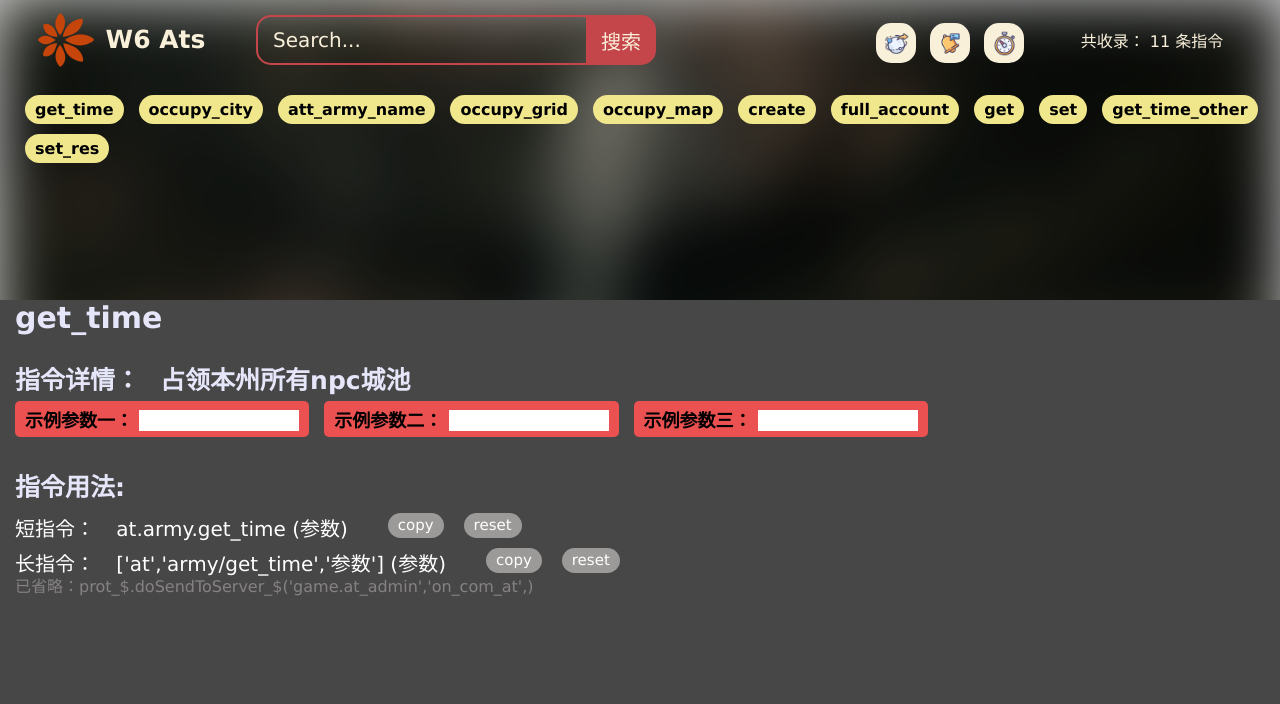
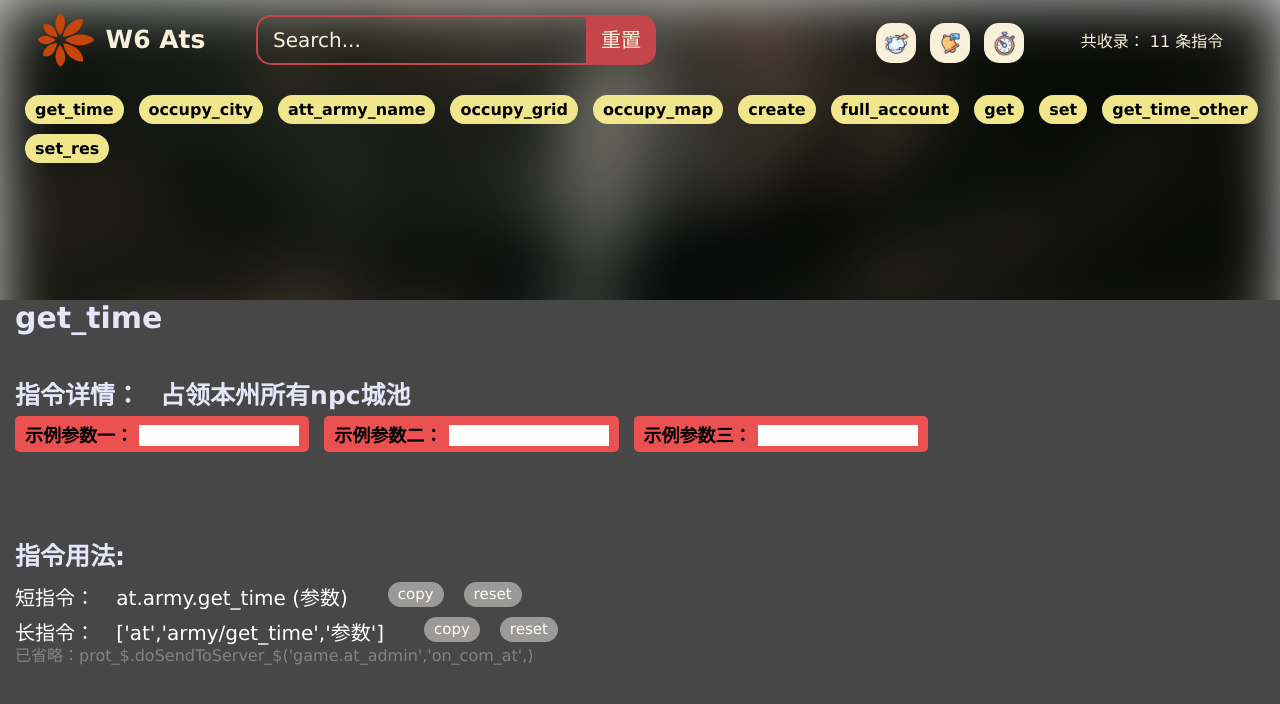
Before and after one commit to michaelxuzhi/at_platform_next, a plain HTML site: page w6_at_platform-next/index.html in a window 1280 px wide. Both pictures are taken after a click on the item "get_time". Drawn offline with Linux system fonts and the light colour scheme.

Commit message:
#搜索按钮改为重置，调整了指令详情区域的布局

```diff
--- a/w6_at_platform-next/index.html
+++ b/w6_at_platform-next/index.html
@@ -29,10 +29,11 @@
                   placeholder="Search..."
                   name="keyWord"
                 />
-                <button id="search_btn" class="search-btn"></button>
-                <label id="search_label" class="data-list" for="ats">
+                <!-- <button id="search_btn" class="search-btn"></button> -->
+                <span id="search_btn" class="search-btn"></span>
+                <!-- <label id="search_label" class="data-list" for="ats"> -->
                   <!-- <div class="list">1</div> -->
-                </label>
+                <!-- </label> -->
               </form>
             </div>
             <div class="btns">
@@ -68,12 +69,11 @@
             </ul>
           </div>
         </div>
-        </div>
         <div class="footer">
           <div class="ctx-m-body">
             <div class="m-top">
               <div class="m-top-title">
-                <span id="at_name">{指令名称}</span>
+                <span id="at_name">{示例指令名称}</span>
               </div>
               <div class="m-top-list">
                 <ul id="at_child_list_ul">
@@ -133,6 +133,7 @@
             </div>
           </div>
         </div>
+        </div>
       </div>
     </div>
     <script type="module" src="./scripts/index.js"></script>
--- a/w6_at_platform-next/scripts/data/data.js
+++ b/w6_at_platform-next/scripts/data/data.js
@@ -9,11 +9,7 @@ let guide = {
       desc: '占领本州所有npc城池',
       author: 'xuzhi',
       time: '20211025',
-      params: [
-        { params1: '示例参数一' },
-        { params2: '示例参数二' },
-        { params3: '示例参数三' },
-      ],
+      params: [{ params1: '示例参数一' }, { params2: '示例参数二' }],
       example: 'at.guide.get()',
     },
     set: {
@@ -88,6 +84,9 @@ let guild = {
         { params1: '示例参数一' },
         { params2: '示例参数二' },
         { params3: '示例参数三' },
+        { params4: '示例参数四' },
+        { params5: '示例参数五' },
+        { params6: '示例参数六' },
       ],
       example: 'at.guild.get()',
     },
--- a/w6_at_platform-next/scripts/index.js
+++ b/w6_at_platform-next/scripts/index.js
@@ -27,21 +27,11 @@ function total_num(atObj) {
   }
   return num;
 }
-// 获取data下子指令
-// function get_ats(atObj) {
-//   let ats_arr_desc = [];
-//   for (const key in atObj) {
-//     if (Object.hasOwnProperty.call(atObj, key)) {
-//       ats_arr_desc.push(atObj[key].at_arr());
-//     }
-//   }
-//   console.log(ats_arr_desc);
-//   return ats_arr_desc;
-// }
 
 // 全局声明区域
 let at_list_ul = $('#at_list_ul'); // content内容的at_list_ul，at列表
 let search_input = $('#search_input'); // 搜索输入框
+let search_btn = $('#search_btn'); // 重置按钮
 let at_num = $('#at_num'); // 指令数量
 let at_name = $('#at_name'); // 指令名称
 let at_desc = $('#at_desc'); // 指令描述
@@ -72,7 +62,7 @@ function renderAtList(e) {
 
 function listenerAt(e) {
   let at_li_list = $('.list');
-  console.log(at_li_list);
+  // console.log(at_li_list);
   for (const item of at_li_list) {
     // 每个at指令携带信息
     let at_parentName = item.getAttribute('data-parentName');
@@ -89,6 +79,10 @@ function renderAtInfo(e) {
   at_name.innerText = at_target.name;
   at_desc.innerText = at_target.desc;
   let paramsList = at_target.params;
+  // 先清空
+  at_child_params_list_ul.innerHTML = '';
+  // 重置初始指令
+  at_params_long.style.display = 'none';
   if (paramsList) {
     paramsList.forEach((element, params_idx) => {
       let value = Object.values(element);
@@ -112,6 +106,7 @@ function renderAtInfo(e) {
     // let params_list = [];
     let num = params_inputs.length;
     params_inputs.forEach((input, index) => {
+      // console.log(index);
       input.oninput = () => {
         window[`a_${index}`] = input.value;
         for (let i = 0; i < num; i++) {
@@ -150,11 +145,19 @@ function renderAtInfo(e) {
   at_long.innerText = atStr_long;
 }
 
+function addGlobalStyle() {
+  // 用来CSS控制的style插入;
+  let atSearchItemStyle = document.getElementsByTagName('style');
+  if (atSearchItemStyle.length === 0) {
+    atSearchItemStyle = document.createElement('style');
+    document.querySelector('head').appendChild(atSearchItemStyle);
+  }
+  // console.log(atSearchItemStyle);
+  return atSearchItemStyle;
+}
 function searchAt(e) {
   // 搜索框筛选功能的实现
-  // 用来CSS控制的style插入;
-  let atSearchItemStyle = document.createElement('style');
-  document.querySelector('head').appendChild(atSearchItemStyle);
+  let atSearchItemStyle = addGlobalStyle();
   search_input.addEventListener('input', function() {
     let val = this.value.trim().toLowerCase();
     if (val !== '') {
@@ -169,8 +172,33 @@ function searchAt(e) {
   });
 }
 
-at_btn_copy_short.addEventListener('click', copyShort);
-at_btn_copy_long.addEventListener('click', copyLong);
+function eventListener() {
+  search_btn.addEventListener('click', resetSearchInput);
+  at_btn_copy_short.addEventListener('click', copyShort);
+  at_btn_copy_long.addEventListener('click', copyLong);
+}
+
+function resetSearchInput(e) {
+  let atSearchItemStyle = addGlobalStyle()[0];
+  search_input.value = '';
+  atSearchItemStyle.innerHTML = '';
+  // console.log(atSearchItemStyle.innerHTML);
+  // 指令详情的重置
+  // 先清空本身
+  at_child_list_ul.innerHTML = '';
+  // 清空子模块下内容：指令名称+指令描述+指令参数
+  at_name.innerText = '{示例指令名称}';
+  at_desc.innerText = '{示例指令描述}';
+  at_child_params_list_ul.innerHTML = '';
+  // 清空长、短指令内容
+  at_short.innerText = 'at.{模块}{.指令名}';
+  at_long.innerText = '{prot_$}';
+  // 清空指令参数内容
+  at_params_short.innerText = '(参数)';
+  at_params_long.innerText = '(参数)';
+  // 重置初始指令
+  at_params_long.style.display = 'inline-block';
+}
 // 短指令的复制方法
 function copyShort(e) {
   let at_short_ctx = at_short.innerText;
@@ -193,4 +221,5 @@ window.onload = function() {
   renderAtNum();
   renderAtList();
   searchAt();
+  eventListener();
 };
--- a/w6_at_platform-next/style/index.css
+++ b/w6_at_platform-next/style/index.css
@@ -141,14 +141,22 @@
     border-radius:15px 0 0 15px;
     background:transparent;
 }
-.search button {
+/* .search button {
     background:#c5464a;
     border-radius:0 15px 15px 0;
     width:70px;
     right: 0;
+} */
+.search .search-btn {
+    background:#c5464a;
+    border-radius:0 15px 15px 0;
+    width:70px;
+    right: 0;
+    text-align: center;
+    line-height: 50px;
 }
-.search button:before {
-    content:"搜索";
+.search .search-btn:before {
+    content:"重置";
     font-size:20px;
     color:#F9F0DA;
 }
@@ -257,7 +265,8 @@
 
 .m-top > .m-top-title{
     width: 100%;
-    height: 50%;
+    /* height: 50%; */
+    height: 50px;
 }
 .m-top-title > span{
     padding-left: 15px;
@@ -306,6 +315,7 @@
 }
 .m-middle > .m-middle-ctx{
     width: 100%;
+    height: 100px;
 }
 .m-middle-ctx > ul > li{
     /* width: 100px;   这里的宽度要根据内容来适应，不能写死 */
```
